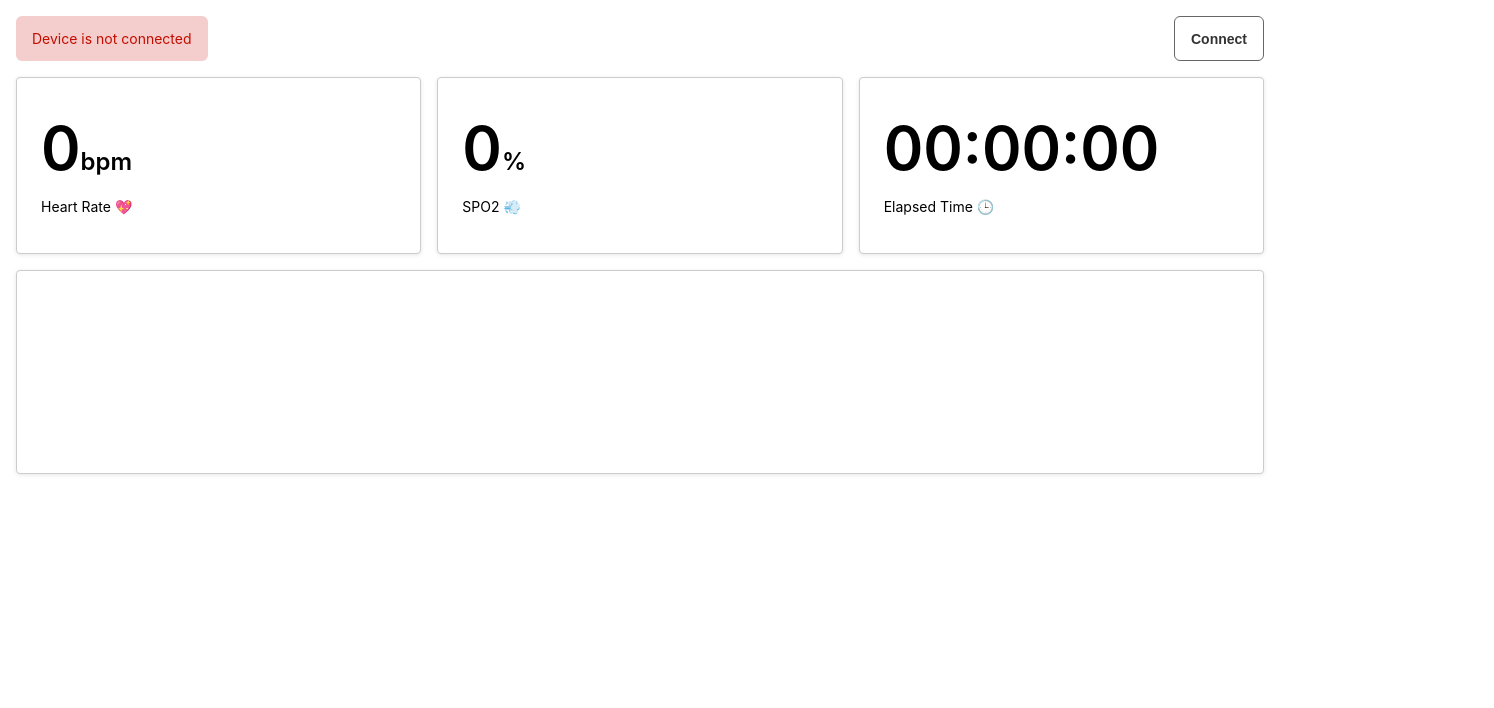
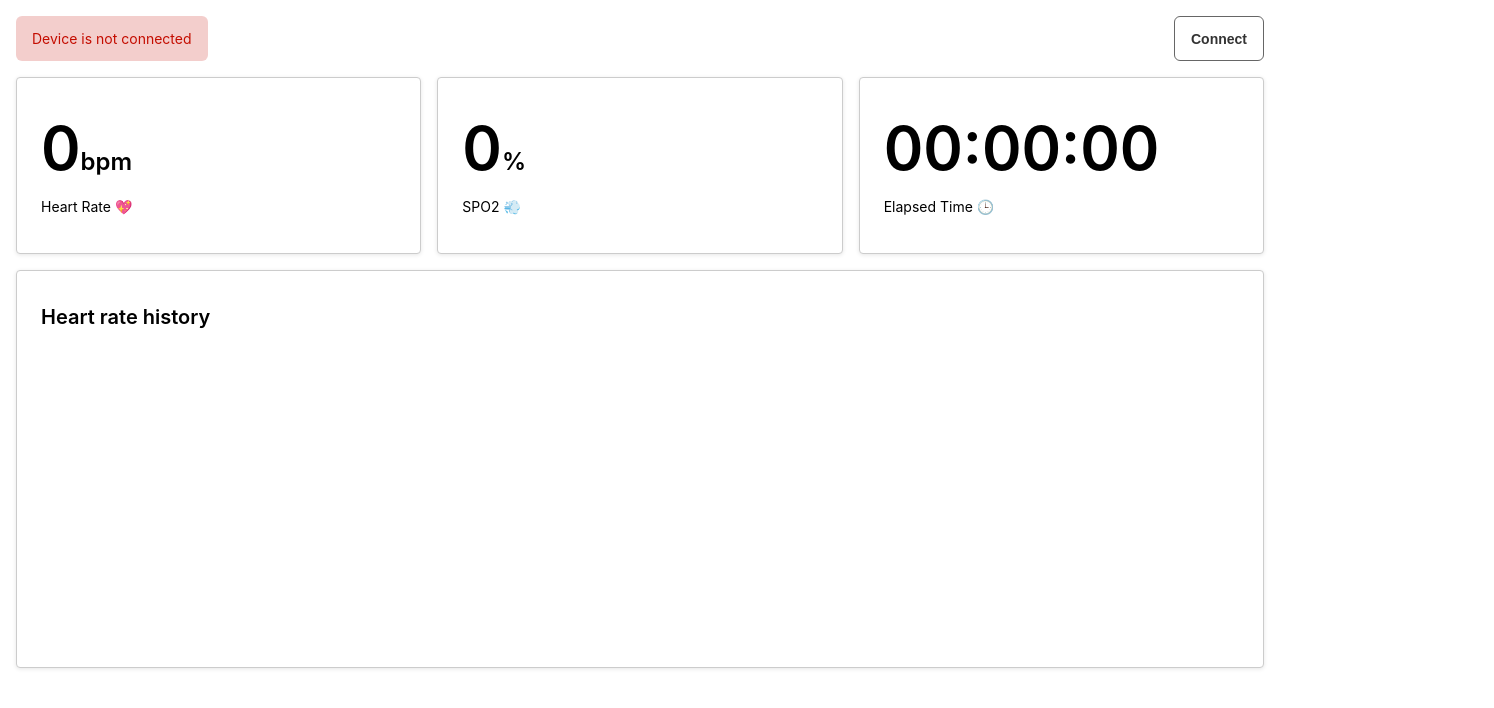
Before and after one commit to parkdoeui/vital-checker, a React (Create React App) app: page / in a window 1280 px wide. Shown: the top 708 px of the page, 1494 px wide, since content can reach past the window. Built offline with nearby package versions, Linux system fonts and the light colour scheme.

Commit message:
implemented heart line graph with d3

```diff
--- /dev/null
+++ b/src/components/LineGraph.js
@@ -0,0 +1,45 @@
+import React from 'react';
+import * as d3 from 'd3';
+
+const HR_MIN = 0;
+const HR_MAX = 130;
+
+const LineGraph = ({ data, width, height }) => {
+
+  const refinedData = data.filter(({ heartRate }) => heartRate !== 0);
+  const xScale = d3.scaleLinear()
+    .domain([0, refinedData.length - 1])
+    .range([0, width]);
+
+  const yScale = d3.scaleLinear()
+    .domain([HR_MIN, HR_MAX])
+    .range([height, 0]);
+
+  const lineGenerator = d3.line()
+    .x((d, i) => {
+      console.log(xScale(i), i);
+      return xScale(i);
+    })
+    .y(d => yScale(d.heartRate))
+    .curve(d3.curveMonotoneX);
+
+  const pathData = lineGenerator(refinedData);
+
+  return (
+    <div>
+      <svg width={width} height={height}>
+        <defs>
+          <linearGradient id='heartGradient' gradientTransform="rotate(90)">
+            <stop offset='5%' stopColor='rgba(255, 195, 195, 0.7)' />
+            <stop offset='50%' stopColor='rgba(255, 195, 195, 0)' />
+          </linearGradient>
+        </defs>
+        <path stroke='rbga(255,255,255,0)' fill='url(#heartGradient)'  d={`M0,${height} `+ pathData + ` v${height} L0,${height}`} />
+        <path stroke='#FA0000' fill='none' strokeWidth='5' d={pathData} />
+
+      </svg>
+    </div>
+  );
+};
+
+export default LineGraph;
--- a/src/styles.css
+++ b/src/styles.css
@@ -26,6 +26,12 @@
 
 .subtitle {
   font-size: 24px;
+}
+
+.subtitle2 {
+  font-size: 20px;
+  font-weight: 600;
+  margin-block: 0.5em;
 }
 
 .body {
--- a/src/view/Dashboard.js
+++ b/src/view/Dashboard.js
@@ -1,8 +1,8 @@
-import React, { useRef, useEffect, useState, useCallback } from 'react';
+import React, { useRef, useEffect, useState } from 'react';
 import Typography from '../components/Typography';
 import Widget from '../components/Widget';
 import emergencyAudio from '../assets/warning.ogg';
-
+import LineGraph from '../components/LineGraph';
 const COOLDOWN_TIME = 10000;
 
 const widgets = [{
@@ -28,10 +28,6 @@ const Dashboard = ({ userVital, onSubscribe, setUserStatus, userStatus, oxyData
   const { isConnected, isEmergency, deviceName } = userStatus;
   const [openModal, setOpenModal] = useState(false);
   const [isCoolingDown, setIsCoolingDown] = useState(false);
-  const [UUIDs, setUUIDs] = useState({
-    serviceUUID: userVital.serviceUUID,
-    chtUUID: userVital.chtUUID,
-  });
   const serviceRef = useRef(null);
   const chtRef = useRef(null);
   useEffect(() => {
@@ -105,9 +101,8 @@ const Dashboard = ({ userVital, onSubscribe, setUserStatus, userStatus, oxyData
       <div className='widget__container'>
         {widgets.map(({ accessor, unit, description }, idx) => <Widget key={idx} value={oxyData[accessor]} unit={unit} description={description} />)}
         <div className='widget--heart-graph'>
-          <svg>
-
-          </svg>
+          <Typography variant='subtitle2'>Heart rate history</Typography>
+          <LineGraph width={1453} height={300} data={userVital.storage}/>
         </div>
       </div>
     </>
```
Also changed, not shown: src/components/HeartGraph.js (deleted, +0 -11 lines).
